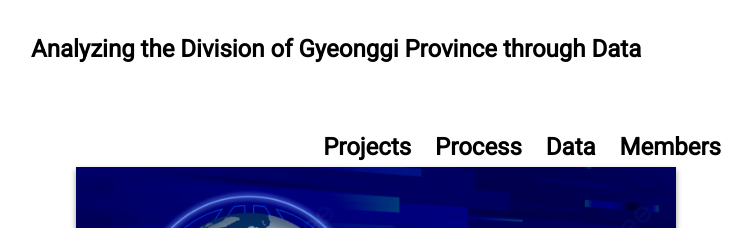
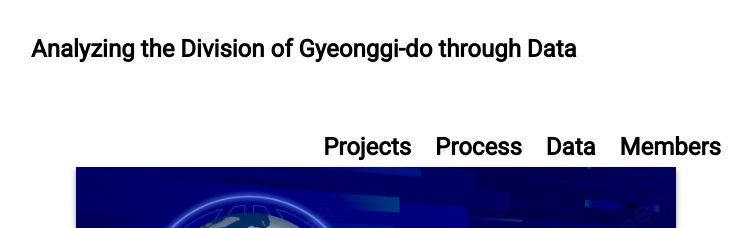
Before and after one commit to jinuew/SICM2002-6, a Jekyll site: the page built from index.md, in a window 1280 px wide. Shown: the top 228 px of the page, without its empty margins (264-1016 px from the left). Built offline with Jekyll 4.4.1, drawn with Linux system fonts in a browser that asks for light colours; nearby versions of some CDN libraries.

Commit message:
Update _config.yml

```diff
--- a/_config.yml
+++ b/_config.yml
@@ -7,6 +7,6 @@ plugins:   [jekyll-sitemap, jekyll-feed,  jekyll-seo-tag]
 
 # Customise atom feed settings (this is where Jekyll-Feed gets configuration information)
 
-title:		   "Analyzing the Division of Gyeonggi Province through Data"
+title:		   "Analyzing the Division of Gyeonggi-do through Data"
 description: "Python Project: Team 6"
 author:      "Python Team 6"
```
